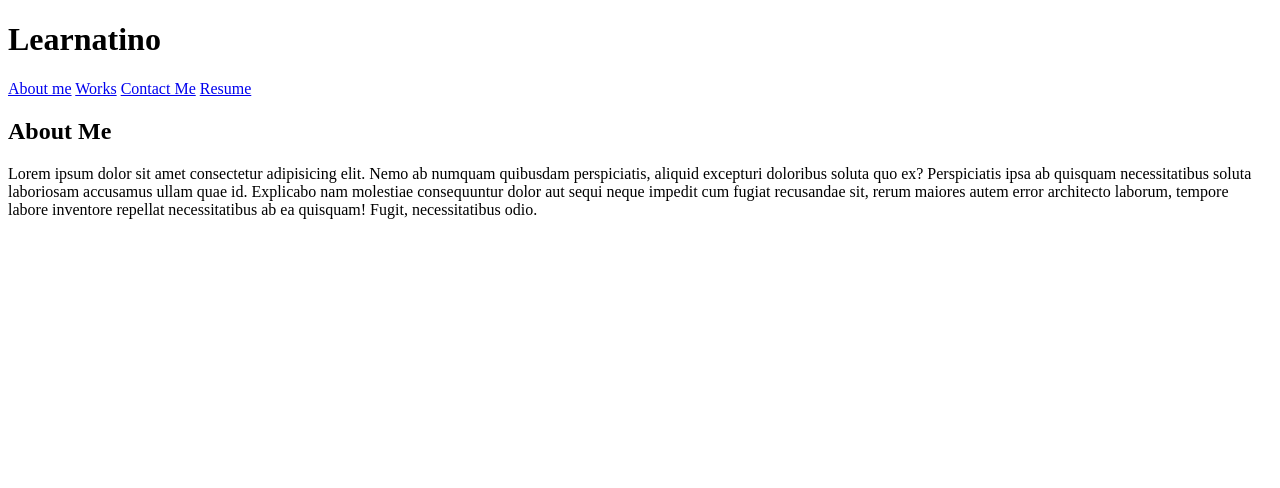
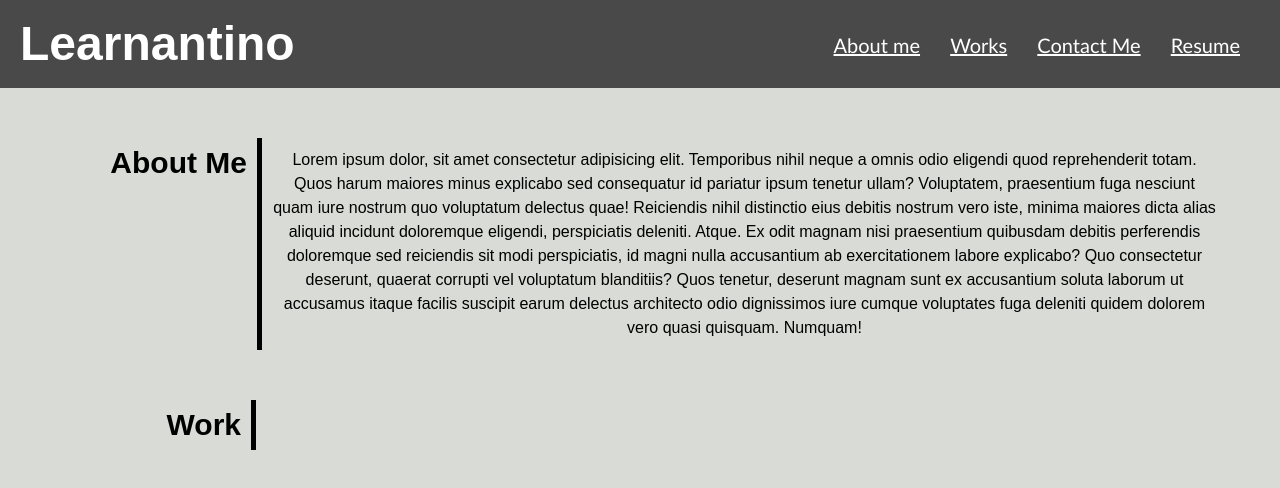
Before and after one commit to JunoAndIce/Portfolio-Base, a plain HTML site: page index.html in a window 1280 px wide. Drawn offline with Linux system fonts and the light colour scheme.

Commit message:
Added About me Section and CSS, finished navbar

```diff
--- a/assets/css/reset.css
+++ b/assets/css/reset.css
@@ -18,12 +18,6 @@ h1, h2, h3, h4, h5, h6 {
   font-size: 100%;
 }
 
-/* input, select, option, optgroup, textarea, button,
-pre, code {
-  font-size: 100%;
-  font-family: inherit;
-} */
-
 ol, ul {
   list-style: none;
 }
--- a/assets/css/style.css
+++ b/assets/css/style.css
@@ -0,0 +1,79 @@
+:root {
+--gray: #494949;
+--white: #ffffff;
+}
+
+body {
+  background-color: #d9dcd6;
+}
+
+
+header {
+  padding: 20px;
+  font-family: Arial, sans-serif;
+  background-color: var(--gray);
+  color: #ffffff;
+}
+
+header h1 {
+  display: inline-block;
+  font-size: 48px;
+}
+
+
+header nav {
+  padding-top: 15px;
+  margin-right: 20px;
+  float: right;
+  font-family: 'Gill Sans', 'Gill Sans MT', Calibri, 'Trebuchet MS', sans-serif;
+  font-size: 20px;
+}
+
+
+header nav a {
+  display: inline-block;
+  margin-left: 25px;
+  color: var(--white);
+  text-decoration: underline;
+}
+
+/* About Me Section  */
+.aboutme-section {
+  display: flex;
+  flex-wrap: wrap;
+  padding: 20px 10px;
+  width: 100%;
+  margin: 30px 0px;
+}
+
+.section-title {
+  font-size: 30px;
+  text-align: right;
+  width: 20%;
+  border-right: 5px solid;
+  padding: 10px;
+}
+
+.aboutme-section h2 {
+  font-size: 30px;
+}
+
+.aboutme-section .text {
+  margin: 10px;
+  width: 75%;
+  line-height: 1.5;
+}
+
+.text {
+  text-align: center;
+  padding: 0;
+  margin: 0;
+}
+
+.section-title {
+  font-size: 30px;
+  text-align: right;
+  width: 20%;
+  border-right: 5px solid;
+  padding: 10px;
+}
--- a/index.html
+++ b/index.html
@@ -4,34 +4,48 @@
   <meta charset="UTF-8">
   <meta name="viewport" content="width=device-width, initial-scale=1.0">
   <title>JunoAndIce's Portfolio</title>
+  <link rel="stylesheet" href="./assets/css/style.css">
+  <link rel="stylesheet" href="./assets/css/reset.css">
 </head>
 
 
 <!-- TODO: Add Nav Bar -->
 <!-- TODO: Add Site header -->
 <!-- TODO: Add About Me -->
+  <!-- ! Completed -->
 <!-- TODO: Add a works section -->
 <!-- TODO: Add a contact me section -->
 <!-- TODO: Add a resume section -->
-
+<!-- TODO: Headers should be forced to the left side with main content on the right side. -->
+<!-- TODO: Wrap text for navbar on small screens. -->
 
 <body>
-
   <header>
-    <h1>Learnatino</h1>
+    <h1>Learnantino</h1>
     <nav>
       <a href="#about-me">About me</a>
-      <a href="Works">Works</a>
+      <a href="#Works">Works</a>
       <a href="#Contact-Me">Contact Me</a>
       <a href="#Resume">Resume</a>
   </nav>
   </header>
 
   <main>
-    <section>
-      <h2>About Me</h2>
-      <p>Lorem ipsum dolor sit amet consectetur adipisicing elit. Nemo ab numquam quibusdam perspiciatis, aliquid excepturi doloribus soluta quo ex? Perspiciatis ipsa ab quisquam necessitatibus soluta laboriosam accusamus ullam quae id.
-      Explicabo nam molestiae consequuntur dolor aut sequi neque impedit cum fugiat recusandae sit, rerum maiores autem error architecto laborum, tempore labore inventore repellat necessitatibus ab ea quisquam! Fugit, necessitatibus odio.</p>
+
+    <!-- ? About Me Section -->
+
+    <section class="aboutme-section">
+      <h2  class= "section-title" >About Me</h2>
+      <p class = "text">Lorem ipsum dolor, sit amet consectetur adipisicing elit. Temporibus nihil neque a omnis odio eligendi quod reprehenderit totam. Quos harum maiores minus explicabo sed consequatur id pariatur ipsum tenetur ullam?
+      Voluptatem, praesentium fuga nesciunt quam iure nostrum quo voluptatum delectus quae! Reiciendis nihil distinctio eius debitis nostrum vero iste, minima maiores dicta alias aliquid incidunt doloremque eligendi, perspiciatis deleniti. Atque.
+      Ex odit magnam nisi praesentium quibusdam debitis perferendis doloremque sed reiciendis sit modi perspiciatis, id magni nulla accusantium ab exercitationem labore explicabo? Quo consectetur deserunt, quaerat corrupti vel voluptatum blanditiis?
+      Quos tenetur, deserunt magnam sunt ex accusantium soluta laborum ut accusamus itaque facilis suscipit earum delectus architecto odio dignissimos iure cumque voluptates fuga deleniti quidem dolorem vero quasi quisquam. Numquam!</p>
+    </section>
+
+
+    <section class = "work-section">
+      <h2 class = section-title>Work</h2>
+
     </section>
   </main>
 
```
